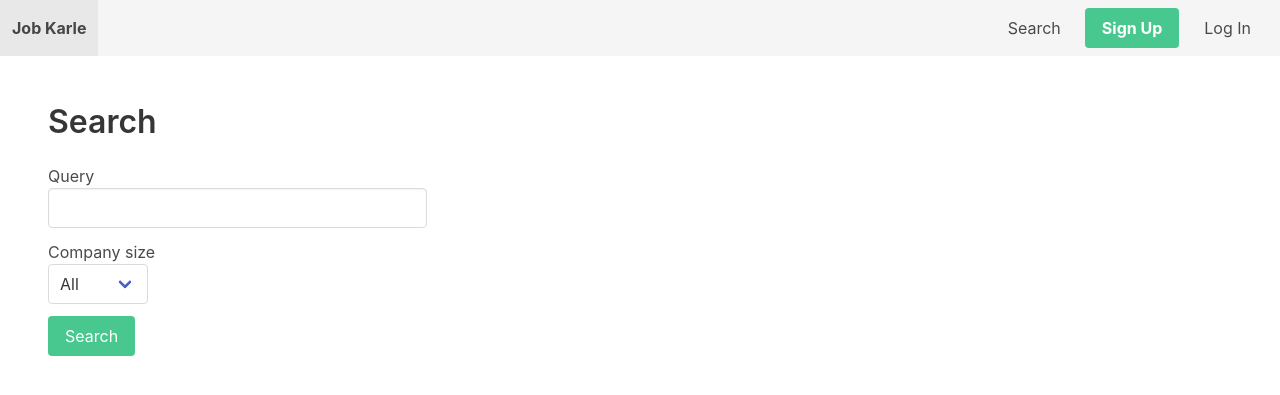
After one commit to rohit250799/jobkarle, a Django app: page /jobs/search/ in a window 1280 px wide. The commit adds this page. Shown: the top 395 px of the page. Run offline with Django 5.2, Linux system fonts and the light colour scheme.

Commit message:
Adding the search url link in the base file, creating api file for performing the api search and the search template to accept the query input and perform search.

```diff
--- a/nawkree/core/templates/core/base.html
+++ b/nawkree/core/templates/core/base.html
@@ -18,6 +18,7 @@
 
             <div class="navbar-menu">
                 <div class="navbar-end">
+                    <a href="{% url 'search' %}" class="navbar-item">Search</a>
                     {% if request.user.is_authenticated %}
                         <a href="{% url "dashboard" %}" class="navbar-item">Dashboard</a>
                         <a href="{% url "notifications" %}" class="navbar-item">Notifications ({{ notifications.count }})</a>
--- /dev/null
+++ b/nawkree/job/templates/job/search.html
@@ -0,0 +1,91 @@
+{% extends "core/base.html" %}
+
+{% block content %}
+    <div id="search-app">
+        <h1 class="title">Search</h1>
+
+        <form @submit.prevent="performSearch()">
+            <div class="columns">
+                <div class="column is-4">
+                    <div class="field">
+                        <label>Query</label>
+                        <div class="control">
+                            <input type="text" name="query" class="input" v-model="query">
+                        </div>
+                    </div>
+                    <div class="field">
+                        <label>Company size</label>
+                        <div class="control">
+                            <div class="select">
+                                <select name="company_size" v-model="company_size">
+                                    <option value="" selected>All</option>
+                                    <option value="size_1-9">1-9</option>
+                                    <option value="size_10-49">10-49</option>
+                                    <option value="size_50-99">50-99</option>
+                                    <option value="size_100">100+</option>
+                                </select>
+                            </div>
+                        </div>
+                    </div>
+                    <div class="field">
+                        <div class="control">
+                            <button class="button is-success">Search</button>
+                        </div>
+                    </div>
+                </div>
+            </div>
+        </form>
+
+        <div v-if="jobs.length">
+            <hr>
+            <div v-for="job in jobs" :key="job.id" class="notification mt-2">
+                <h3 class="is-size-4">[[ job.title ]]</h3>
+                <p>[[ job.company_name ]]</p>
+                <a :href="job.url">View Details</a>
+            </div>
+        </div>
+    </div>
+{% endblock %}
+
+{% block scripts %}
+<script>
+    const SearchApp = {
+        data() {
+            return {
+                query: '',
+                company_size: '',
+                jobs: []
+            }
+        },
+        delimiters: ['[[', ']]'],
+        methods: {
+            performSearch() {
+                var data = {
+                    'query': this.query,
+                    'company_size': this.company_size,
+
+                }
+                fetch('/jobs/api/search/', {
+                    method: 'POST',
+                    headers: {
+                        'Content-Type': 'application/json',
+                        'X-CSRFToken': '{{ csrf_token }}'
+                    },
+                    body: JSON.stringify(data)
+                })
+                .then((response) => {
+                    return response.json()
+                })
+                .then((result) => {
+                    console.log(result.jobs)
+                    this.jobs = result.jobs
+                })
+                .catch((error) => {
+                    console.log('Error', error)
+                })
+            }
+        }
+    }
+    Vue.createApp(SearchApp).mount('#search-app')
+</script>
+{% endblock  %}
```
Also changed, not shown: nawkree/job/api.py (added, +24 -0 lines).
